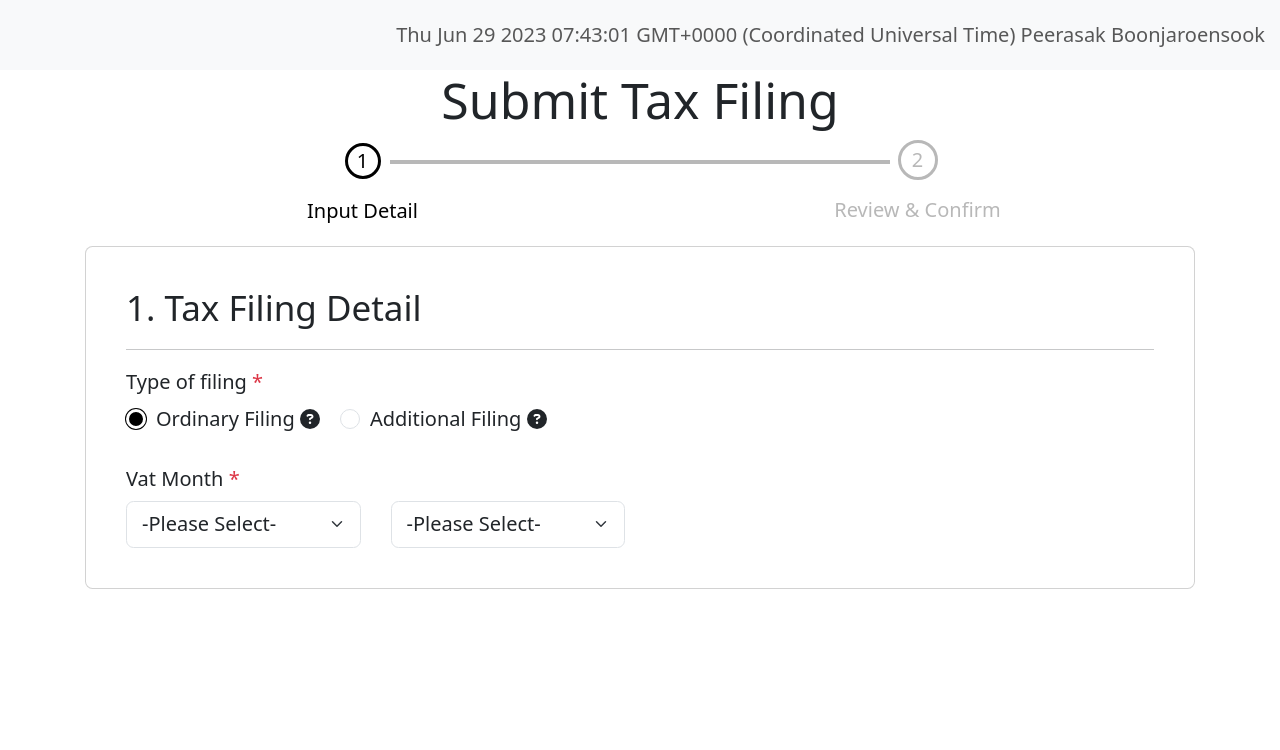
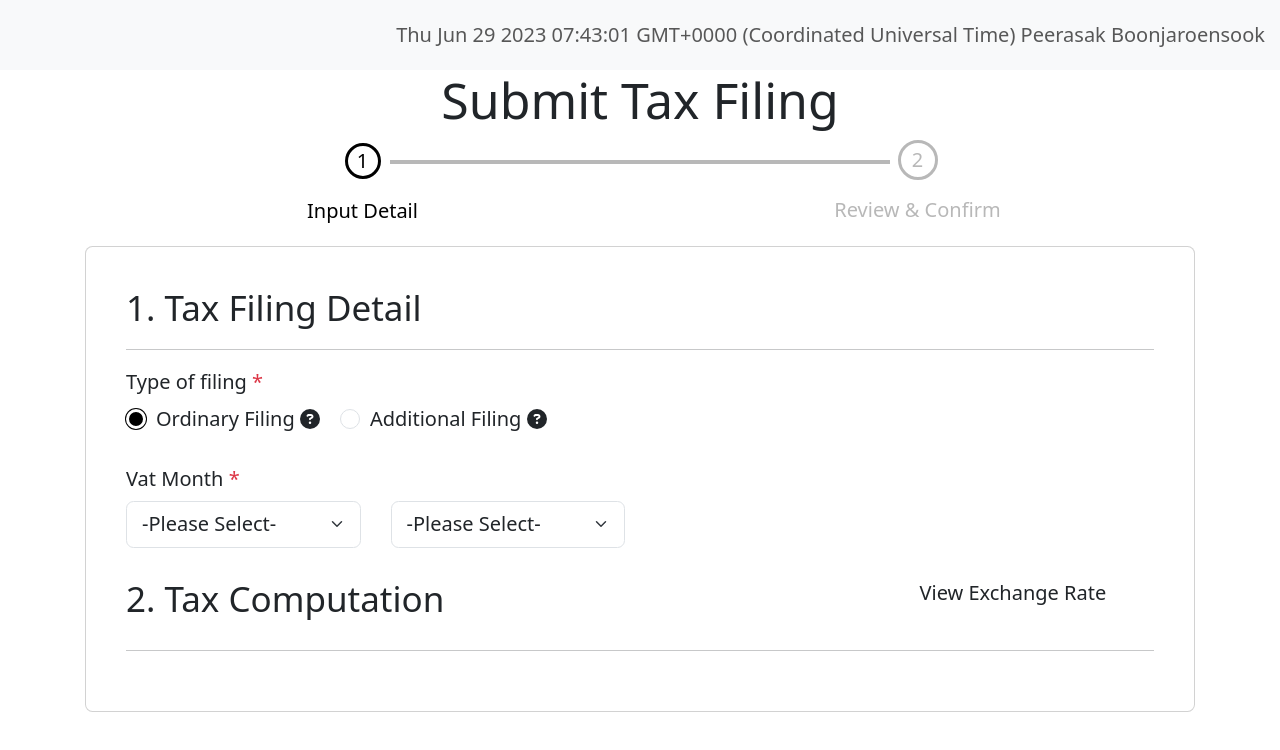
Before and after one commit to peerasak-b/tax-filing, an Angular app in the folder tax-filing/: page /tax-filing in a window 1280 px wide. Shown: the top 750 px of the page. Built offline with nearby package versions, Linux system fonts and the light colour scheme.

Commit message:
feat: add component tax-computation

```diff
--- a/tax-filing/src/app/module/tax-filing/components/filing-type/filing-type.component.html
+++ b/tax-filing/src/app/module/tax-filing/components/filing-type/filing-type.component.html
@@ -1,6 +1,3 @@
-<div class="container">
-    <div class="card">
-        <div class="card-body">
 <h3>1. Tax Filing Detail</h3>
 <hr>
 <div class="row">
@@ -22,7 +19,3 @@
     </div>
 </div>
 <br />
-            <app-vat-month></app-vat-month>
-        </div>
-    </div>
-</div>
--- /dev/null
+++ b/tax-filing/src/app/module/tax-filing/components/tax-computation/tax-computation.component.html
@@ -0,0 +1,10 @@
+<br />
+<div class="row">
+    <div class="col-9">
+        <h3>2. Tax Computation</h3>
+    </div>
+    <div class="col-3">
+        <span>View Exchange Rate</span>
+    </div>
+</div>
+<hr>
--- a/tax-filing/src/app/module/tax-filing/components/tax-filing/tax-filing.component.html
+++ b/tax-filing/src/app/module/tax-filing/components/tax-filing/tax-filing.component.html
@@ -1,4 +1,12 @@
 <app-navbar></app-navbar>
 <h1 class="tax-header">Submit Tax Filing</h1>
 <app-stepper></app-stepper>
-<app-filing-type></app-filing-type>
+<div class="container">
+    <div class="card">
+        <div class="card-body">
+            <app-filing-type></app-filing-type>
+            <app-vat-month></app-vat-month>
+            <app-tax-computation></app-tax-computation>
+        </div>
+    </div>
+</div>
--- a/tax-filing/src/app/module/tax-filing/components/tax-filing/tax-filing.component.scss
+++ b/tax-filing/src/app/module/tax-filing/components/tax-filing/tax-filing.component.scss
@@ -1,3 +1,7 @@
 .tax-header {
     text-align: center;
 }
+
+.card-body {
+    margin: 20px 20px 20px 20px;
+}
--- a/tax-filing/src/app/module/tax-filing/tax-filing.module.ts
+++ b/tax-filing/src/app/module/tax-filing/tax-filing.module.ts
@@ -6,6 +6,7 @@ import { VatMonthComponent } from './components/vat-month/vat-month.component';
 import { FilingTypeComponent } from './components/filing-type/filing-type.component';
 import { ReactiveFormsModule } from '@angular/forms';
 import { TaxFilingComponent } from './components/tax-filing/tax-filing.component';
+import { TaxComputationComponent } from './components/tax-computation/tax-computation.component';
 
 
 
@@ -13,7 +14,8 @@ import { TaxFilingComponent } from './components/tax-filing/tax-filing.component
   declarations: [
     FilingTypeComponent,
     VatMonthComponent,
-    TaxFilingComponent
+    TaxFilingComponent,
+    TaxComputationComponent
   ],
   imports: [
     CommonModule,
```
Also changed, not shown: tax-filing/src/app/module/tax-filing/components/tax-computation/tax-computation.component.ts (added, +10 -0 lines), tax-filing/src/app/module/tax-filing/components/tax-computation/tax-computation.component.scss (added), 1 other file (tests, documents, lock files or other folders). Lines whose indentation alone changed are shown as unchanged.
